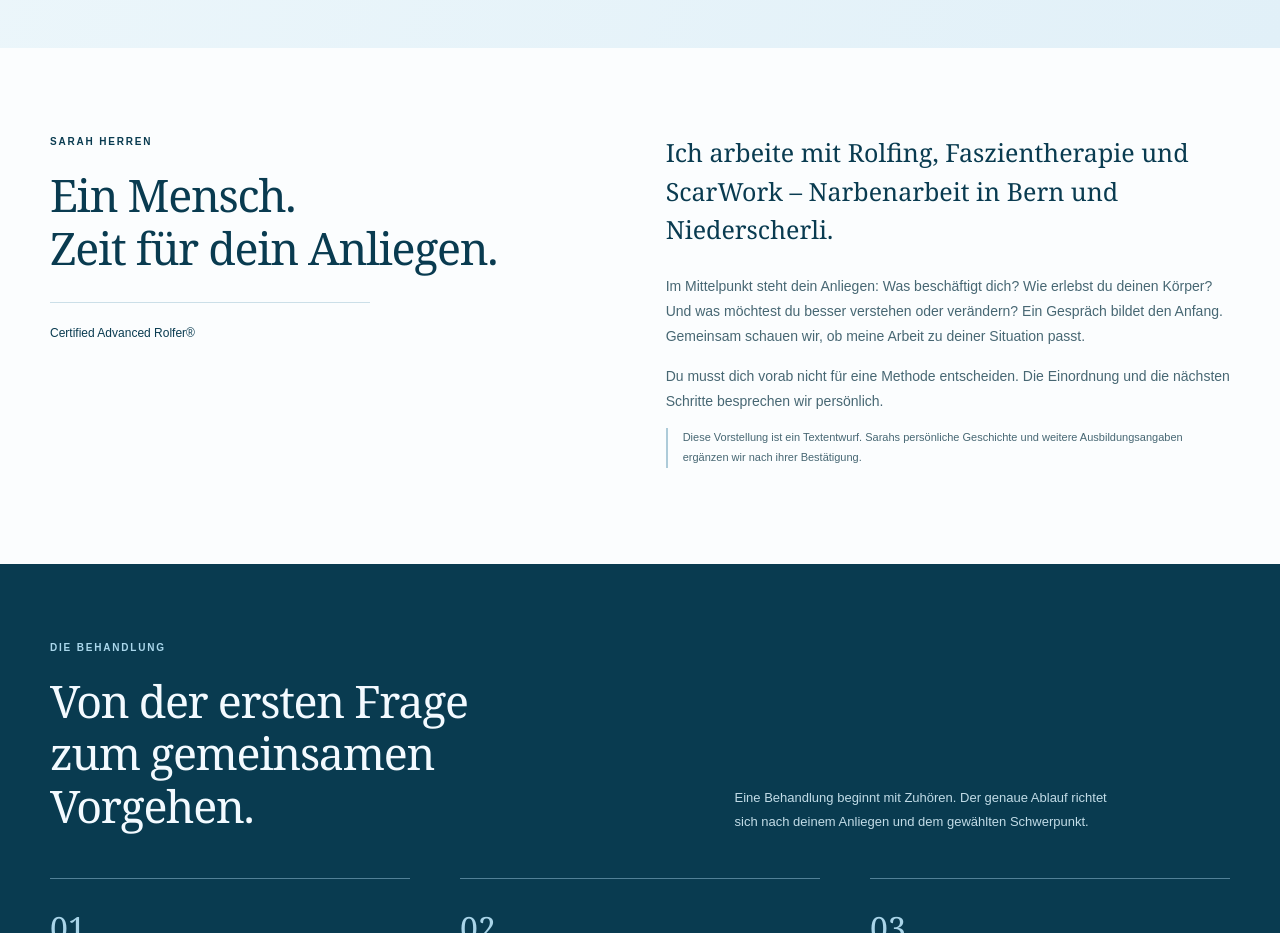
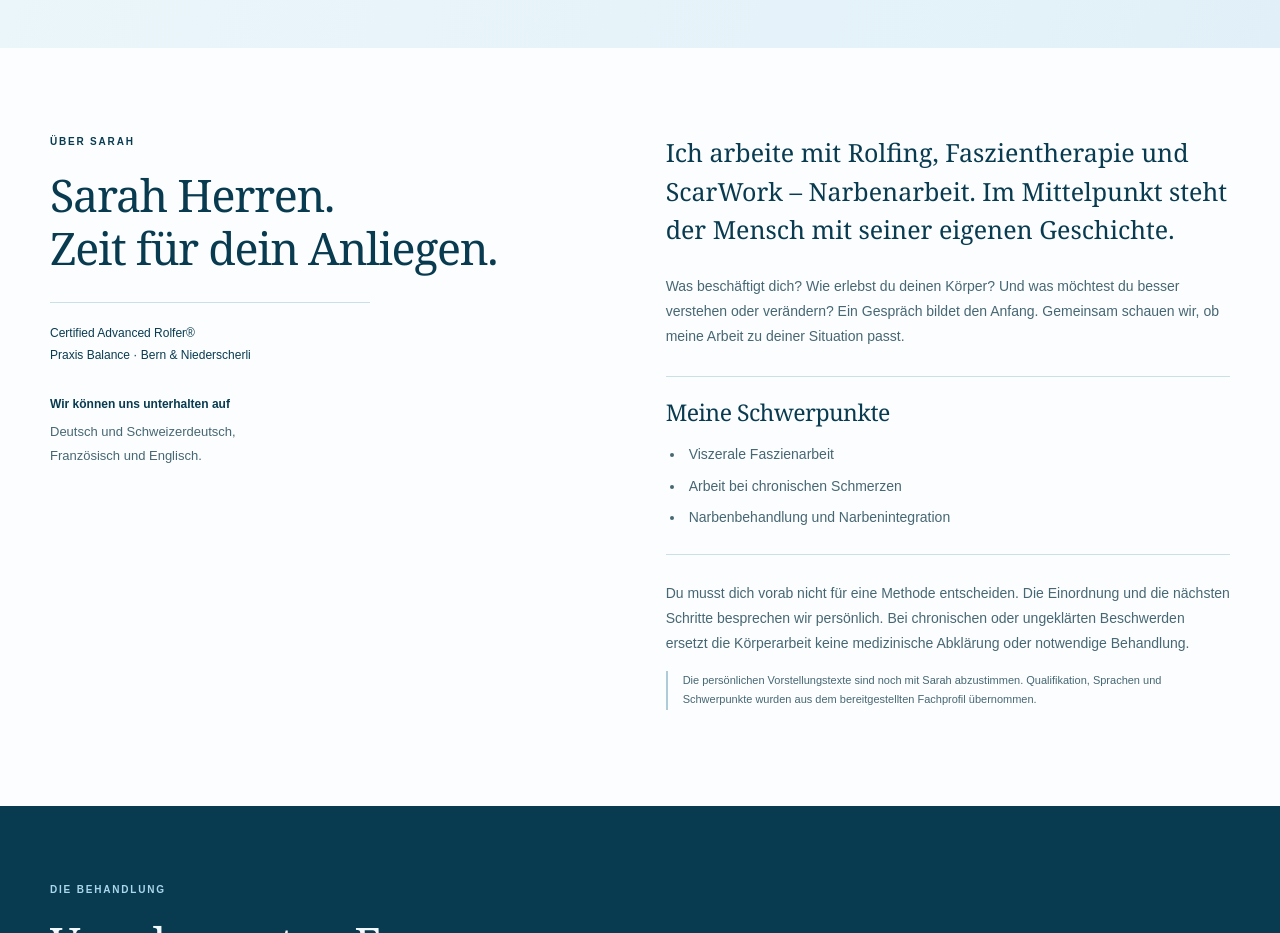
Before and after one commit to andreherren-gmail/rolfing-sarah, a website: page prototyp/index.html in a window 1280 px wide. Shown: the part 3760-4693 px from the top of the page. Drawn offline with Linux system fonts and the light colour scheme.

Commit message:
Add Sarah's qualification languages and professional specialties

```diff
--- a/prototyp/index.html
+++ b/prototyp/index.html
@@ -45,8 +45,8 @@
   <div class="wrap method-grid"><div class="method-heading"><p class="eyebrow">03 / ScarWork – Narbenarbeit</p><h2>Eine Narbe gehört<br>zu deiner Geschichte.<br><em>Und zu deinem Körper.</em></h2><p class="method-caption">Nach einem Kaiserschnitt, einer Operation oder einem Unfall kann sich eine Stelle verändert oder ungewohnt anfühlen.</p></div><div class="method-copy"><h3>Was ist ScarWork?</h3><p>ScarWork ist ein Ansatz der sanften manuellen Arbeit an verheiltem Narbengewebe und seiner Umgebung. Im Vordergrund stehen die Wahrnehmung des Gewebes und ein achtsamer Umgang mit der betroffenen Stelle.</p><h3>Was kann ein Anlass sein?</h3><p>Vielleicht bemerkst du ein Ziehen, eine veränderte Empfindung oder das Gefühl, dass sich die Stelle anders bewegt als ihre Umgebung. Auch bei einer älteren Narbe lässt sich gemeinsam prüfen, ob Narbenarbeit infrage kommt. Es geht nicht darum, die Narbe zu entfernen.</p><h3>Du bestimmst das Tempo mit</h3><p>Vor der Berührung besprechen wir, was geplant ist. Du entscheidest mit, ob und wie an der Stelle gearbeitet wird. Du kannst jederzeit eine Pause wünschen oder die Behandlung beenden. Narbenarbeit muss nicht mit starkem Druck verbunden sein.</p><aside class="info-note"><strong>Wann zuerst medizinisch abklären?</strong><p>Bei offenen Wunden, Entzündungen, frischen Operationen oder unklaren Beschwerden ist zuerst eine ärztliche Abklärung nötig. Ob und wann eine Behandlung möglich ist, wird vorab geklärt.</p></aside></div></div>
 </section>
 <section id="sarah" class="section wrap about-grid">
-  <div><p class="eyebrow">Sarah Herren</p><h2>Ein Mensch.<br>Zeit für dein Anliegen.</h2><p class="qualification">Certified Advanced Rolfer®</p></div>
-  <div class="about-copy"><p class="large-copy">Ich arbeite mit Rolfing, Faszientherapie und ScarWork – Narbenarbeit in Bern und Niederscherli.</p><p>Im Mittelpunkt steht dein Anliegen: Was beschäftigt dich? Wie erlebst du deinen Körper? Und was möchtest du besser verstehen oder verändern? Ein Gespräch bildet den Anfang. Gemeinsam schauen wir, ob meine Arbeit zu deiner Situation passt.</p><p>Du musst dich vorab nicht für eine Methode entscheiden. Die Einordnung und die nächsten Schritte besprechen wir persönlich.</p><p class="draft-note">Diese Vorstellung ist ein Textentwurf. Sarahs persönliche Geschichte und weitere Ausbildungsangaben ergänzen wir nach ihrer Bestätigung.</p></div>
+  <div class="sarah-intro"><p class="eyebrow">Über Sarah</p><h2>Sarah Herren.<br>Zeit für dein Anliegen.</h2><p class="qualification">Certified Advanced Rolfer®<br>Praxis Balance · Bern & Niederscherli</p><div class="profile-languages"><h3>Wir können uns unterhalten auf</h3><p>Deutsch und Schweizerdeutsch,<br>Französisch und Englisch.</p></div></div>
+  <div class="about-copy"><p class="large-copy">Ich arbeite mit Rolfing, Faszientherapie und ScarWork – Narbenarbeit. Im Mittelpunkt steht der Mensch mit seiner eigenen Geschichte.</p><p>Was beschäftigt dich? Wie erlebst du deinen Körper? Und was möchtest du besser verstehen oder verändern? Ein Gespräch bildet den Anfang. Gemeinsam schauen wir, ob meine Arbeit zu deiner Situation passt.</p><div class="profile-specialties"><h3>Meine Schwerpunkte</h3><ul><li>Viszerale Faszienarbeit</li><li>Arbeit bei chronischen Schmerzen</li><li>Narbenbehandlung und Narbenintegration</li></ul></div><p>Du musst dich vorab nicht für eine Methode entscheiden. Die Einordnung und die nächsten Schritte besprechen wir persönlich. Bei chronischen oder ungeklärten Beschwerden ersetzt die Körperarbeit keine medizinische Abklärung oder notwendige Behandlung.</p><p class="draft-note">Die persönlichen Vorstellungstexte sind noch mit Sarah abzustimmen. Qualifikation, Sprachen und Schwerpunkte wurden aus dem bereitgestellten Fachprofil übernommen.</p></div>
 </section>
 <section id="ablauf" class="process-section"><div class="wrap">
   <div class="section-heading"><div><p class="eyebrow">Die Behandlung</p><h2>Von der ersten Frage<br>zum gemeinsamen Vorgehen.</h2></div><p>Eine Behandlung beginnt mit Zuhören. Der genaue Ablauf richtet sich nach deinem Anliegen und dem gewählten Schwerpunkt.</p></div>
--- a/prototyp/styles.css
+++ b/prototyp/styles.css
@@ -196,3 +196,12 @@ dialog a { text-decoration: underline; }
   .phone-link { display: block; margin-left: 0; }
 }
 @media (prefers-reduced-motion: reduce) { html { scroll-behavior: auto; } * { transition: none !important; } }
+
+/* Verified profile details from Sarah's professional directory entry. */
+.profile-languages { margin-top: 30px; }
+.profile-languages h3 { font-family: Arial, Helvetica, sans-serif; font-size: 12px; font-weight: 600; letter-spacing: 0; margin-bottom: 8px; }
+.profile-languages p { color: var(--muted); font-size: 13px; }
+.profile-specialties { border-top: 1px solid var(--line); border-bottom: 1px solid var(--line); padding: 21px 0; margin: 26px 0; }
+.profile-specialties h3 { font-size: 23px; margin-bottom: 12px; }
+.profile-specialties ul { margin: 0; padding-left: 19px; color: var(--muted); font-size: 14px; }
+.profile-specialties li { padding: 3px 0 3px 4px; }
```
Also changed, not shown: docs/konzept-prototyp.md (+6 -0 lines).
